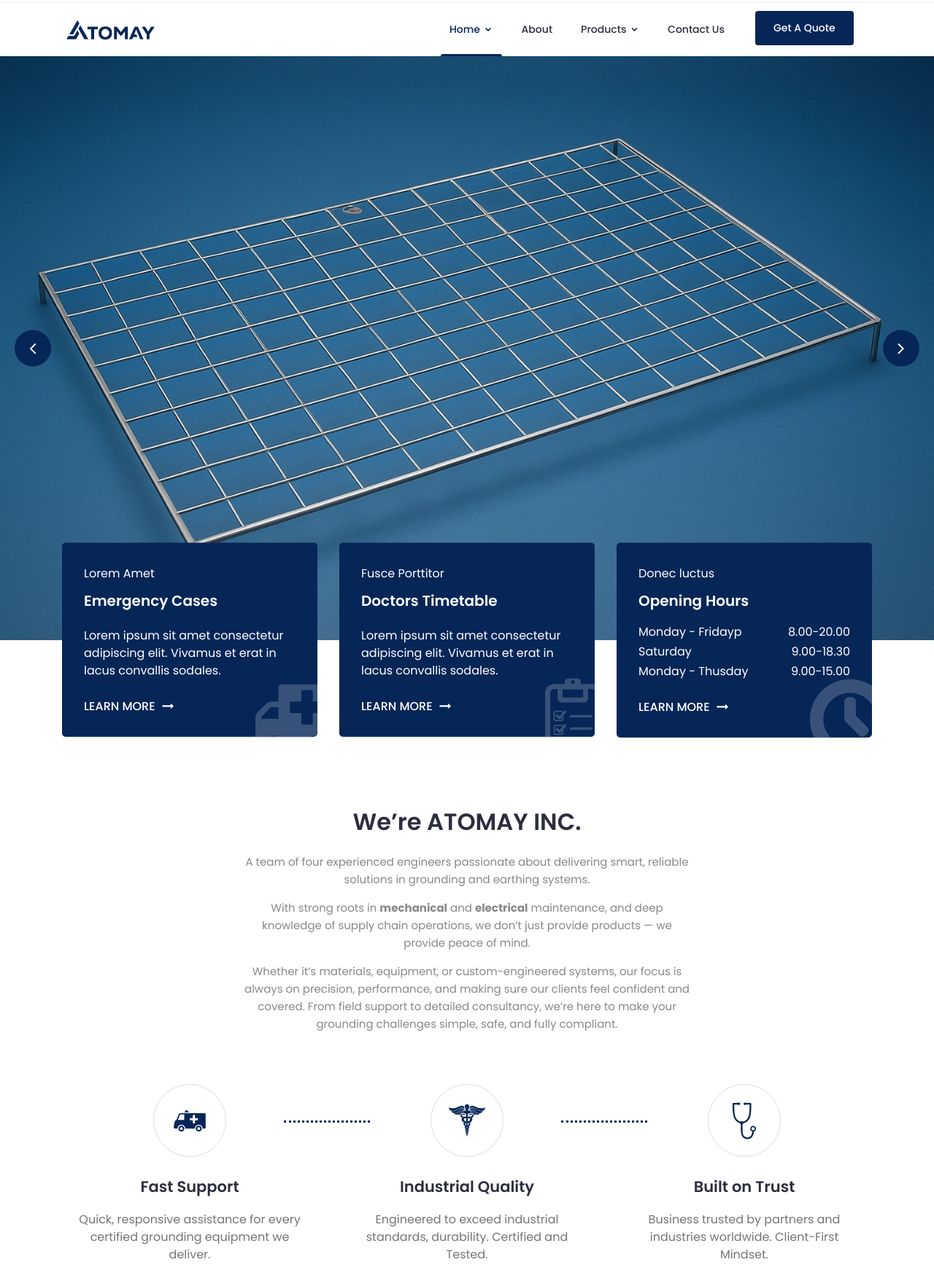
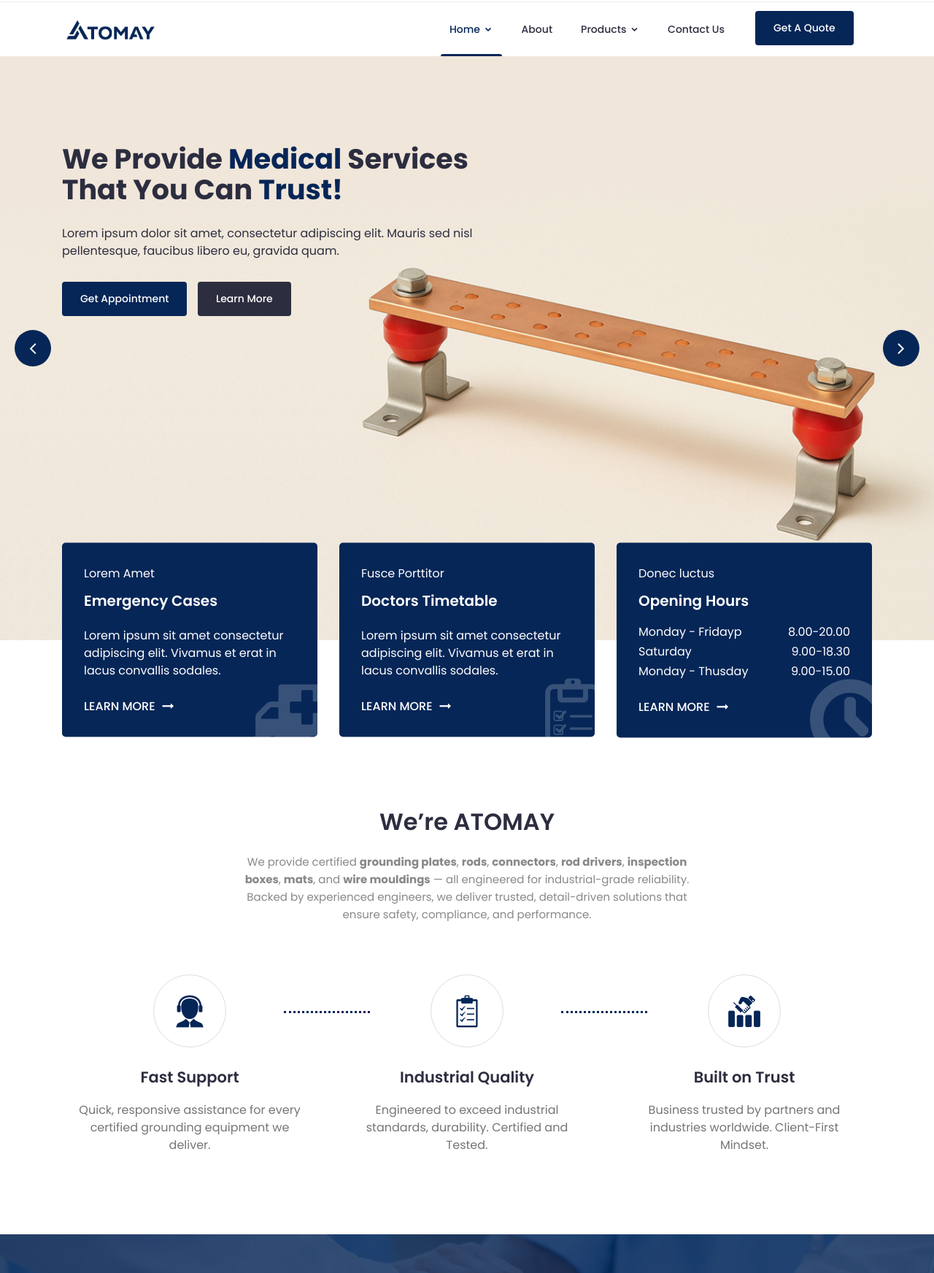
Before and after one commit to atomay-inc/atomay-website, a plain HTML site: page index.html in a window 1280 px wide. Shown: the part 52-1796 px from the top of the page at 73% size. Drawn offline with Linux system fonts and the light colour scheme; a script that the page names is missing.

Commit message:
Added one more product and a new section

```diff
--- a/index.html
+++ b/index.html
@@ -165,93 +165,111 @@
 		<section class="slider">
 			<div class="hero-slider">
 				<!-- Start Single Slider -->
+				<div class="single-slider" style="background-image:url('img/products/6.1.jpg')">
+					<div class="container">
+						<div class="row">
+							<div class="col-lg-7">
+								<div class="text">
+									<h1>We Provide <span>Medical</span> Services That You Can <span>Trust!</span></h1>
+									<p>Lorem ipsum dolor sit amet, consectetur adipiscing elit. Mauris sed nisl pellentesque, faucibus libero eu, gravida quam. </p>
+									<div class="button">
+										<a href="#" class="btn">Get Appointment</a>
+										<a href="#" class="btn primary">Learn More</a>
+									</div>
+								</div>
+							</div>
+						</div>
+					</div>
+				</div>
+				<!-- End Single Slider -->
+				<!-- Start Single Slider -->
 				<div class="single-slider" style="background-image:url('img/products/1.jpeg')">
-<!--					<div class="container">-->
-<!--						<div class="row">-->
-<!--							<div class="col-lg-7">-->
-<!--								<div class="text">-->
-<!--									<h1>We Provide <span>Medical</span> Services That You Can <span>Trust!</span></h1>-->
-<!--									<p>Lorem ipsum dolor sit amet, consectetur adipiscing elit. Mauris sed nisl pellentesque, faucibus libero eu, gravida quam. </p>-->
-<!--									<div class="button">-->
-<!--										<a href="#" class="btn">Get Appointment</a>-->
-<!--										<a href="#" class="btn primary">Learn More</a>-->
-<!--									</div>-->
-<!--								</div>-->
-<!--							</div>-->
-<!--						</div>-->
-<!--					</div>-->
+					<!-- <div class="container">
+						<div class="row">
+							<div class="col-lg-7">
+								<div class="text">
+									<h1>We Provide <span>Medical</span> Services That You Can <span>Trust!</span></h1>
+									<p>Lorem ipsum dolor sit amet, consectetur adipiscing elit. Mauris sed nisl pellentesque, faucibus libero eu, gravida quam. </p>
+									<div class="button">
+										<a href="#" class="btn">Get Appointment</a>
+										<a href="#" class="btn primary">Learn More</a>
+									</div>
+								</div>
+							</div>
+						</div>
+					</div> -->
 				</div>
 				<!-- End Single Slider -->
 				<!-- Start Single Slider -->
 				<div class="single-slider" style="background-image:url('img/products/2.jpeg')">
-<!--					<div class="container">-->
-<!--						<div class="row">-->
-<!--							<div class="col-lg-7">-->
-<!--								<div class="text">-->
-<!--									<h1>We Provide <span>Medical</span> Services That You Can <span>Trust!</span></h1>-->
-<!--									<p>Lorem ipsum dolor sit amet, consectetur adipiscing elit. Mauris sed nisl pellentesque, faucibus libero eu, gravida quam. </p>-->
-<!--									<div class="button">-->
-<!--										<a href="#" class="btn">Get Appointment</a>-->
-<!--										<a href="#" class="btn primary">About Us</a>-->
-<!--									</div>-->
-<!--								</div>-->
-<!--							</div>-->
-<!--						</div>-->
-<!--					</div>-->
+					<!-- <div class="container">
+						<div class="row">
+							<div class="col-lg-7">
+								<div class="text">
+									<h1>We Provide <span>Medical</span> Services That You Can <span>Trust!</span></h1>
+									<p>Lorem ipsum dolor sit amet, consectetur adipiscing elit. Mauris sed nisl pellentesque, faucibus libero eu, gravida quam. </p>
+									<div class="button">
+										<a href="#" class="btn">Get Appointment</a>
+										<a href="#" class="btn primary">About Us</a>
+									</div>
+								</div>
+							</div>
+						</div>
+					</div> -->
 				</div>
 				<!-- Start End Slider -->
 				<!-- Start Single Slider -->
 				<div class="single-slider" style="background-image:url('img/products/3.jpeg')">
-<!--					<div class="container">-->
-<!--						<div class="row">-->
-<!--							<div class="col-lg-7">-->
-<!--								<div class="text">-->
-<!--									<h1>We Provide <span>Medical</span> Services That You Can <span>Trust!</span></h1>-->
-<!--									<p>Lorem ipsum dolor sit amet, consectetur adipiscing elit. Mauris sed nisl pellentesque, faucibus libero eu, gravida quam. </p>-->
-<!--									<div class="button">-->
-<!--										<a href="#" class="btn">Get Appointment</a>-->
-<!--										<a href="#" class="btn primary">Conatct Now</a>-->
-<!--									</div>-->
-<!--								</div>-->
-<!--							</div>-->
-<!--						</div>-->
-<!--					</div>-->
+					<!-- <div class="container">
+						<div class="row">
+							<div class="col-lg-7">
+								<div class="text">
+									<h1>We Provide <span>Medical</span> Services That You Can <span>Trust!</span></h1>
+									<p>Lorem ipsum dolor sit amet, consectetur adipiscing elit. Mauris sed nisl pellentesque, faucibus libero eu, gravida quam. </p>
+									<div class="button">
+										<a href="#" class="btn">Get Appointment</a>
+										<a href="#" class="btn primary">Conatct Now</a>
+									</div>
+								</div>
+							</div>
+						</div>
+					</div> -->
 				</div>
 				<!-- End Single Slider -->
 				<!-- Start Single Slider -->
 				<div class="single-slider" style="background-image:url('img/products/4.jpeg')">
-<!--					<div class="container">-->
-<!--						<div class="row">-->
-<!--							<div class="col-lg-7">-->
-<!--								<div class="text">-->
-<!--									<h1>We Provide <span>Medical</span> Services That You Can <span>Trust!</span></h1>-->
-<!--									<p>Lorem ipsum dolor sit amet, consectetur adipiscing elit. Mauris sed nisl pellentesque, faucibus libero eu, gravida quam. </p>-->
-<!--									<div class="button">-->
-<!--										<a href="#" class="btn">Get Appointment</a>-->
-<!--										<a href="#" class="btn primary">Conatct Now</a>-->
-<!--									</div>-->
-<!--								</div>-->
-<!--							</div>-->
-<!--						</div>-->
-<!--					</div>-->
+					<!-- <div class="container">
+						<div class="row">
+							<div class="col-lg-7">
+								<div class="text">
+									<h1>We Provide <span>Medical</span> Services That You Can <span>Trust!</span></h1>
+									<p>Lorem ipsum dolor sit amet, consectetur adipiscing elit. Mauris sed nisl pellentesque, faucibus libero eu, gravida quam. </p>
+									<div class="button">
+										<a href="#" class="btn">Get Appointment</a>
+										<a href="#" class="btn primary">Conatct Now</a>
+									</div>
+								</div>
+							</div>
+						</div>
+					</div> -->
 				</div>
 				<!-- End Single Slider -->
 				<!-- Start Single Slider -->
 				<div class="single-slider" style="background-image:url('img/products/5.jpeg')">
-<!--					<div class="container">-->
-<!--						<div class="row">-->
-<!--							<div class="col-lg-7">-->
-<!--								<div class="text">-->
-<!--									<h1>We Provide <span>Medical</span> Services That You Can <span>Trust!</span></h1>-->
-<!--									<p>Lorem ipsum dolor sit amet, consectetur adipiscing elit. Mauris sed nisl pellentesque, faucibus libero eu, gravida quam. </p>-->
-<!--									<div class="button">-->
-<!--										<a href="#" class="btn">Get Appointment</a>-->
-<!--										<a href="#" class="btn primary">Conatct Now</a>-->
-<!--									</div>-->
-<!--								</div>-->
-<!--							</div>-->
-<!--						</div>-->
-<!--					</div>-->
+					<!-- <div class="container">
+						<div class="row">
+							<div class="col-lg-7">
+								<div class="text">
+									<h1>We Provide <span>Medical</span> Services That You Can <span>Trust!</span></h1>
+									<p>Lorem ipsum dolor sit amet, consectetur adipiscing elit. Mauris sed nisl pellentesque, faucibus libero eu, gravida quam. </p>
+									<div class="button">
+										<a href="#" class="btn">Get Appointment</a>
+										<a href="#" class="btn primary">Conatct Now</a>
+									</div>
+								</div>
+							</div>
+						</div>
+					</div> -->
 				</div>
 				<!-- End Single Slider -->
 			</div>
@@ -327,11 +345,12 @@
 				<div class="row">
 					<div class="col-lg-12">
 						<div class="section-title">
-							<h2>We’re ATOMAY INC.</h2>
+							<h2>We’re ATOMAY</h2>
 <!--							<img src="img/section-img.png" alt="#">-->
-							<p>A team of four experienced engineers passionate about delivering smart, reliable solutions in grounding and earthing systems.</p>
+							<p>We provide certified <b>grounding plates</b>, <b>rods</b>, <b>connectors</b>, <b>rod drivers</b>, <b>inspection boxes</b>, <b>mats</b>, and <b>wire mouldings</b> — all engineered for industrial-grade reliability. Backed by experienced engineers, we deliver trusted, detail-driven solutions that ensure safety, compliance, and performance.</p>
+							<!-- <p>A team of four experienced engineers passionate about delivering smart, reliable solutions in grounding and earthing systems.</p>
 							<p>With strong roots in <b>mechanical</b> and <b>electrical</b> maintenance, and deep knowledge of supply chain operations, we don’t just provide products — we provide peace of mind.</p>
-							<p>Whether it’s materials, equipment, or custom-engineered systems, our focus is always on precision, performance, and making sure our clients feel confident and covered. From field support to detailed consultancy, we’re here to make your grounding challenges simple, safe, and fully compliant.</p>
+							<p>Whether it’s materials, equipment, or custom-engineered systems, our focus is always on precision, performance, and making sure our clients feel confident and covered. From field support to detailed consultancy, we’re here to make your grounding challenges simple, safe, and fully compliant.</p> -->
 						</div>
 					</div>
 				</div>
@@ -340,7 +359,7 @@
 						<!-- Start Single features -->
 						<div class="single-features">
 							<div class="signle-icon">
-								<i class="icofont icofont-ambulance-cross"></i>
+								<i class="icofont icofont-support"></i>
 							</div>
 							<h3>Fast Support</h3>
 							<p>Quick, responsive assistance for every certified grounding equipment we deliver.</p>
@@ -351,7 +370,7 @@
 						<!-- Start Single features -->
 						<div class="single-features">
 							<div class="signle-icon">
-								<i class="icofont icofont-medical-sign-alt"></i>
+								<i class="icofont icofont-tasks"></i>
 							</div>
 							<h3>Industrial Quality</h3>
 							<p>Engineered to exceed industrial standards, durability. Certified and Tested.</p>
@@ -362,7 +381,7 @@
 						<!-- Start Single features -->
 						<div class="single-features last">
 							<div class="signle-icon">
-								<i class="icofont icofont-stethoscope"></i>
+								<i class="icofont icofont-handshake-deal"></i>
 							</div>
 							<h3>Built on Trust</h3>
 							<p>Business trusted by partners and industries worldwide. Client-First Mindset.</p>
--- a/js/main.js
+++ b/js/main.js
@@ -82,7 +82,7 @@ Version:	1.1
 			loop:true,
 			autoplay:true,
 			smartSpeed: 500,
-			autoplayTimeout:3500,
+			autoplayTimeout:10000,
 			singleItem: true,
 			autoplayHoverPause:true,
 			items:1,
```
Also changed, not shown: img/products/6.1.jpg (added), img/products/6.jpg (added).
